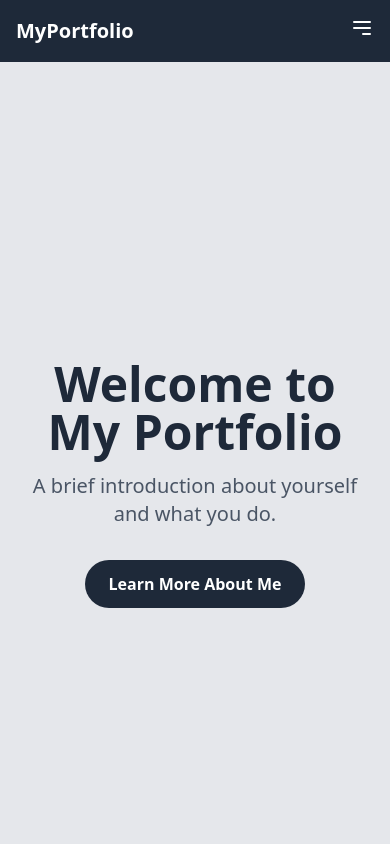
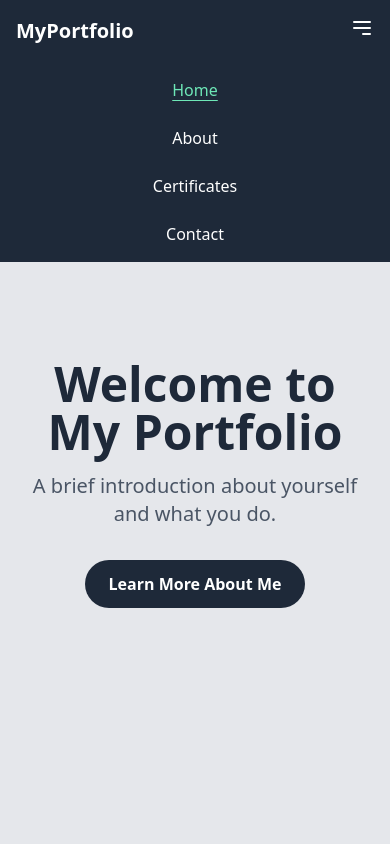
Before and after one commit to djuliow/projek-mid_frontend, a React (Vite) app: page / in a window 390 px wide. Both pictures are taken after a click on the button 362 px from the left and 28 px from the top of the page. Shown: the top 844 px of the page. Built offline with nearby package versions, Linux system fonts and the light colour scheme; data requests are answered from the project's data file.

Commit message:
Implementation to make navbar work on mobile

```diff
--- a/src/components/Navbar.jsx
+++ b/src/components/Navbar.jsx
@@ -1,28 +1,47 @@
-import React from 'react';
+import React, { useState } from 'react';
 import { Link } from 'react-scroll'; // Import from react-scroll
 
 const Navbar = () => {
+  const [isOpen, setIsOpen] = useState(false);
+
+  const toggleMenu = () => {
+    setIsOpen(!isOpen);
+  };
+
+  const closeMenu = () => {
+    setIsOpen(false);
+  };
+
   return (
     <nav className="bg-gray-800 text-white p-4 sticky top-0 z-50">
       <div className="container mx-auto flex justify-between items-center">
         <div className="text-xl font-bold cursor-pointer">
-          <Link to="home" smooth={true} duration={500}>
+          <Link to="home" smooth={true} duration={500} onClick={closeMenu}>
             MyPortfolio
           </Link>
         </div>
         <div className="hidden md:flex space-x-6">
-          <Link activeClass="active" to="home" spy={true} smooth={true} duration={500} offset={-100} onSetActive={(to) => console.log('Active link:', to)} className="hover:text-gray-300 transition duration-300 cursor-pointer">Home</Link>
-          <Link activeClass="active" to="about" spy={true} smooth={true} duration={500} offset={-100} onSetActive={(to) => console.log('Active link:', to)} className="hover:text-gray-300 transition duration-300 cursor-pointer">About</Link>
-          <Link activeClass="active" to="certificates" spy={true} smooth={true} duration={500} offset={-100} onSetActive={(to) => console.log('Active link:', to)} className="hover:text-gray-300 transition duration-300 cursor-pointer">Certificates</Link>
-          <Link activeClass="active" to="contact" spy={true} smooth={true} duration={500} offset={-100} onSetActive={(to) => console.log('Active link:', to)} className="hover:text-gray-300 transition duration-300 cursor-pointer">Contact</Link>
+          <Link activeClass="active" to="home" spy={true} smooth={true} duration={500} offset={-100} className="hover:text-gray-300 transition duration-300 cursor-pointer">Home</Link>
+          <Link activeClass="active" to="about" spy={true} smooth={true} duration={500} offset={-100} className="hover:text-gray-300 transition duration-300 cursor-pointer">About</Link>
+          <Link activeClass="active" to="certificates" spy={true} smooth={true} duration={500} offset={-100} className="hover:text-gray-300 transition duration-300 cursor-pointer">Certificates</Link>
+          <Link activeClass="active" to="contact" spy={true} smooth={true} duration={500} offset={-100} className="hover:text-gray-300 transition duration-300 cursor-pointer">Contact</Link>
         </div>
         {/* Mobile Menu Button */}
         <div className="md:hidden">
-          <button>
+          <button onClick={toggleMenu}>
             <svg className="w-6 h-6" fill="none" stroke="currentColor" viewBox="0 0 24 24" xmlns="http://www.w3.org/2000/svg"><path strokeLinecap="round" strokeLinejoin="round" strokeWidth="2" d="M4 6h16M4 12h16m-7 6h7"></path></svg>
           </button>
         </div>
       </div>
+      {/* Mobile Menu */}
+      {isOpen && (
+        <div className="md:hidden absolute top-full left-0 w-full bg-gray-800 flex flex-col items-center py-2 space-y-2">
+          <Link activeClass="active" to="home" spy={true} smooth={true} duration={500} offset={-100} onSetActive={(to) => console.log('Active link:', to)} onClick={closeMenu} className="block w-full text-center py-2 hover:bg-gray-700 transition duration-300 cursor-pointer">Home</Link>
+          <Link activeClass="active" to="about" spy={true} smooth={true} duration={500} offset={-100} onSetActive={(to) => console.log('Active link:', to)} onClick={closeMenu} className="block w-full text-center py-2 hover:bg-gray-700 transition duration-300 cursor-pointer">About</Link>
+          <Link activeClass="active" to="certificates" spy={true} smooth={true} duration={500} offset={-100} onSetActive={(to) => console.log('Active link:', to)} onClick={closeMenu} className="block w-full text-center py-2 hover:bg-gray-700 transition duration-300 cursor-pointer">Certificates</Link>
+          <Link activeClass="active" to="contact" spy={true} smooth={true} duration={500} offset={-100} onSetActive={(to) => console.log('Active link:', to)} onClick={closeMenu} className="block w-full text-center py-2 hover:bg-gray-700 transition duration-300 cursor-pointer">Contact</Link>
+        </div>
+      )}
     </nav>
   );
 };
```
